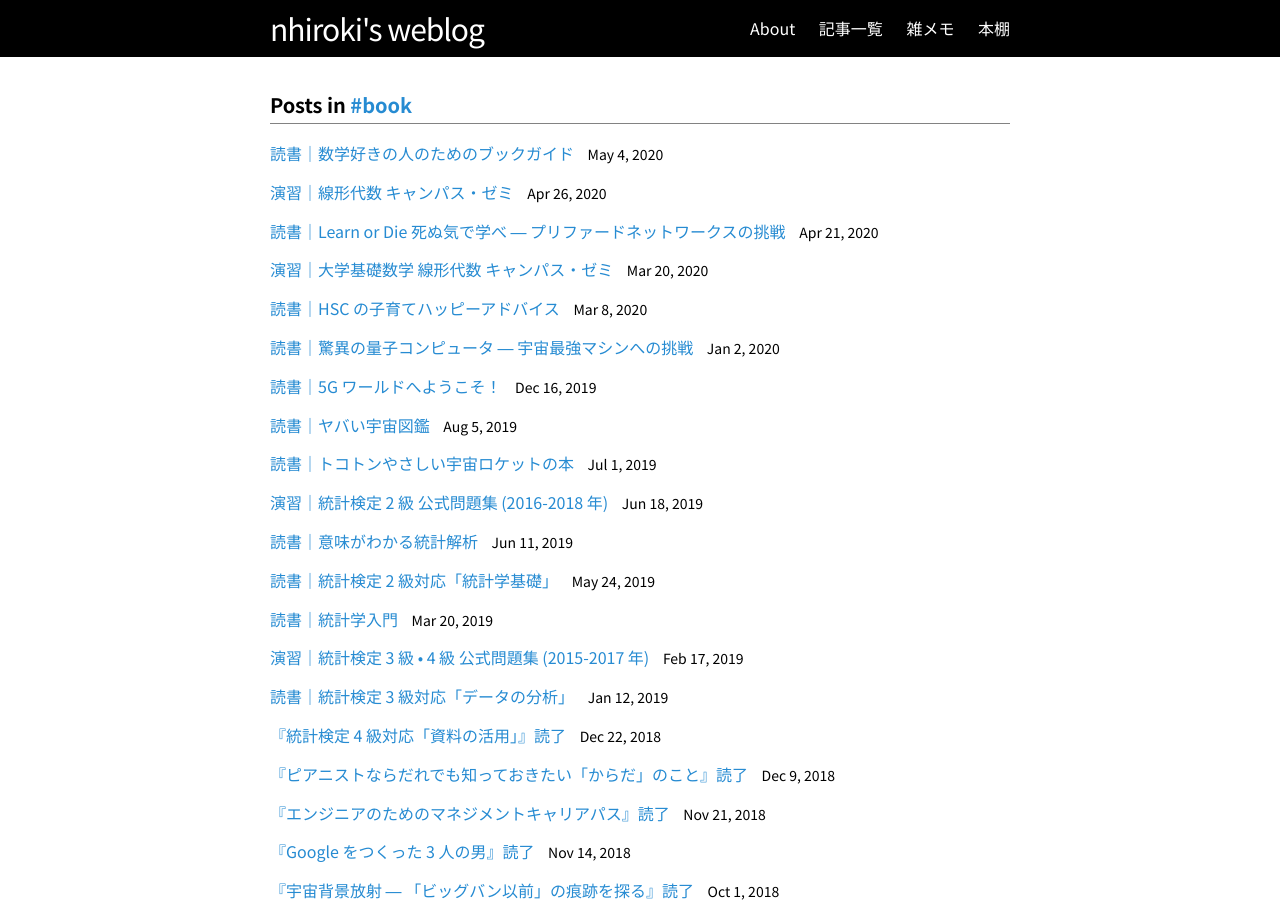
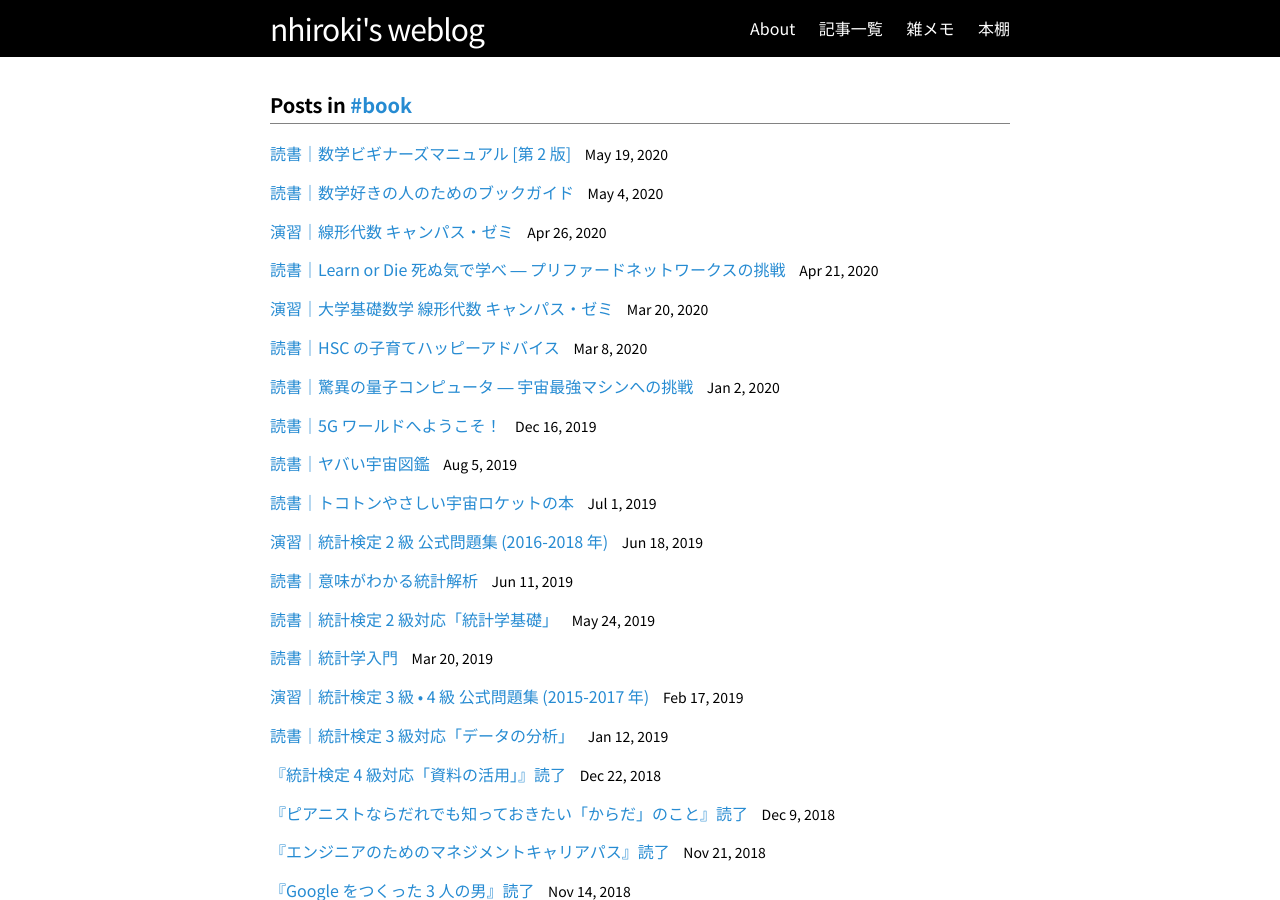
Before and after one commit to nhiroki/nhiroki.github.io, a Jekyll site: the page built from tag/book.md, in a window 1280 px wide and 900 px high. Built offline with Jekyll 4.4.1, drawn with Linux system fonts in a browser that asks for light colours; some of the changed lines change nothing that is shown.

Commit message:
Publish a new article

```diff
--- /dev/null
+++ b/_posts/2020-05-19-book-math-beginners-manual.md
@@ -0,0 +1,68 @@
+---
+layout: post
+title: "読書｜数学ビギナーズマニュアル [第 2 版]"
+date: 2020-05-19 00:00:00 +09:00
+tags: book
+image: /images/book-math-beginners-manual.jpg
+---
+
+『数学ビギナーズマニュアル』の第 2 版の読書メモです。
+
+![表紙](/images/book-math-beginners-manual.jpg)
+
+# 読んだ動機
+
+- [Lillian さんが紹介](https://twitter.com/Lily0727K/status/1237978827940216832)しているのを見て面白そうだと思った。
+- [2020 年は数学を頑張る](/2020/01/14/study-math)ことを目標にしており、まさに自分が数学ビギナーだったので。
+- 最近読んだ『[数学好きの人のためのブックガイド](/2020/05/04/book-book-guide-for-math-lovers)』でも紹介されていた。
+
+# 読書メモ
+
+[Tweets](https://twitter.com/nhiroki_/status/1259465229815050240)
+
+**第 1 章　数学における記号**
+
+- 数学記号の一覧とスタイルガイド (命名規則や記号のスコープ) の話。プログラミングと一緒だなって思ってたら、最後に「特に，コンピュータプログラミングでは，記号 (変数) の有効範囲を自覚しておかないと，困る場面が頻繁に起こります」という記述があった。
+- §6 の代数学における記号の歴史の話がとても面白かった。代数学という名前だし未知数に文字を使うというのは当たり前に思えるけど、そこに至るまでには色々な歴史があったという話。幾何学の用語を使って自然言語で方程式の抽象的な解法が示されていたというのは興味深い。
+
+**第 2 章　数学における特殊な言い回し**
+
+- 一般用語とは異なる数学の言い回しの紹介。例えば「適当な」とか「天下り的に」とか。
+- 「高々」とか「ユニーク」はプログラミングでもよく使うし iff (if and only if) や well-defined もコメントや仕様で使われているので意外と馴染みがあった。
+- 「自明」に対する心構えがとても良い。「自明とは定義からただちに導き出される性質や証明済みの定理からの直接の帰結であり、自明とされた性質が何から導出されたのかピンとこないなら勉強不足であって、自明だからと鵜呑みにするような態度はやめよう」といった趣旨のことが述べられている。
+
+**第 3 章　「明らか」は本当に「明らか」か？**
+
+- 第 2 章で取り上げた「自明」をさらに掘り下げて解説した章。自分では「明らか」を用いないことが重要。ですよね。
+- 数学者が「明らか」と書いた場合、想定読者のレベルや著者の思惑 (e.g., 書くのが面倒) や本当に明らかであるなどいくつかの意味合いがある。明らかに見えるが実は明らかではない場合もあるので注意がいる。そのようなケースで数学的な新たな発展 (概念の精緻化) が起こってきたらしい。
+
+**第 4 章　数学の体系的記述**
+
+- 公理・定義・定理・命題・補題・系の意味と使い分けについて、公理から始める理論構成法の歴史、公理系による様々な体系 (モデル) の抽象化、集合を基礎とした公理系による構造化、など。
+
+> "すなわち，公理を出発点としてその論理的帰結を系統的に導いていく公理論的数学というものは，その公理系を満たすあらゆる体系に共通の性質を展開したものだという理解に導いたのです．20 世紀に入り発展した抽象代数学・位相数学は，この公理観に基づいています．" (p.99)
+
+- めっちゃ良い章だった。数学の見方が変わった。数学上の様々な体系は集合を基礎とする公理系で構造化でき、集合やその元の相互関係が重要であって各集合の意味は問題ではないというのが特に腹落ちした。たとえば幾何学における点・直線・平面が何を意味するのかは重要ではないらしい。
+
+<blockquote class="twitter-tweet" data-conversation="none"><p lang="ja" dir="ltr">それがこのツイートに繋がるわけか <a href="https://t.co/zexXdUA5rX">https://t.co/zexXdUA5rX</a> <a href="https://twitter.com/hashtag/nhbk?src=hash&amp;ref_src=twsrc%5Etfw">#nhbk</a></p>&mdash; nhiroki (@nhiroki_) <a href="https://twitter.com/nhiroki_/status/1261802343852433408?ref_src=twsrc%5Etfw">May 16, 2020</a></blockquote> <script async src="https://platform.twitter.com/widgets.js" charset="utf-8"></script>
+
+**第 5 章　式も文章**
+
+- 数式におけるピリオドの役割、文章としての数式、証明における記号の説明の必要性、= の多様な意味合い、など。
+- 数式や証明も通常の文章と同じで可読性が重要。
+
+**第 6 章　集合を元とみなす**
+
+- 同値類、商集合、剰余類、集合の濃度、実数の定義 (基本列の同値類としての実数、切断による実数)、可換環、イデアル、などの紹介。そしてこれらを通じて「集合を元とみなす」アイディアの紹介。
+- 本章は今の私には難しくて実数の定義辺りから置いてかれた感。
+
+**第 7 章　数学はいかなる意味で役にたつのか？**
+
+- 他分野での数学利用による数学の発展、応用を目的としない純粋数学が予期せず応用されるようになった例、未知の可能性に備える数学、など。
+
+> "数学は，直接の応用から自らを切り離すことによって，かえって，現時点で自然について知り得る限界を超えて，将来知ることになる自然の秘密を (それとは知らずに) 先取りすることができたのです．" (p.149)
+
+**第 8 章　うんと背伸びして勉強しよう**
+
+- 数学を勉強する上で大事な心構えの話。分かることと分からないことを区別した上で、わからなさを抱えたまま前に進むことの重要性。
+- 一例として挙げられている ε-δ 論法のイメージの話がとても腹に落ちた。
--- a/books.md
+++ b/books.md
@@ -1,7 +1,7 @@
 ---
 layout: page
 title: 本棚
-date: 2020/05/04
+date: 2020/05/19
 permalink: /books/
 ---
 
@@ -277,7 +277,8 @@ permalink: /books/
 - ([途中](https://twitter.com/nhiroki_/status/1159146915491012609)) トコトンやさしいモータの本
 - ([途中](https://twitter.com/nhiroki_/status/1213117156205850631)) 弱点克服 大学生の線形代数 改訂版
 
-= ([2020](/2020/05/04/book-book-guide-for-math-lovers)) 数学好きの人のためのブックガイド
+- ([2020](/2020/05/19/book-math-beginners-manual)) 数学ビギナーズマニュアル [第 2 版]
+- ([2020](/2020/05/04/book-book-guide-for-math-lovers)) 数学好きの人のためのブックガイド
 - ([2020](/2020/04/26/book-linear-algebra-campus-seminar)) 線形代数 キャンパス・ゼミ
 - ([2020](/2020/03/20/book-basic-linear-algebra-campus-seminar)) 大学基礎数学 線形代数 キャンパス・ゼミ
 - ([2019](/2019/08/05/book-yabai-uchu-zukan)) ヤバい宇宙図鑑
```
Also changed, not shown: images/book-math-beginners-manual.jpg (added).
